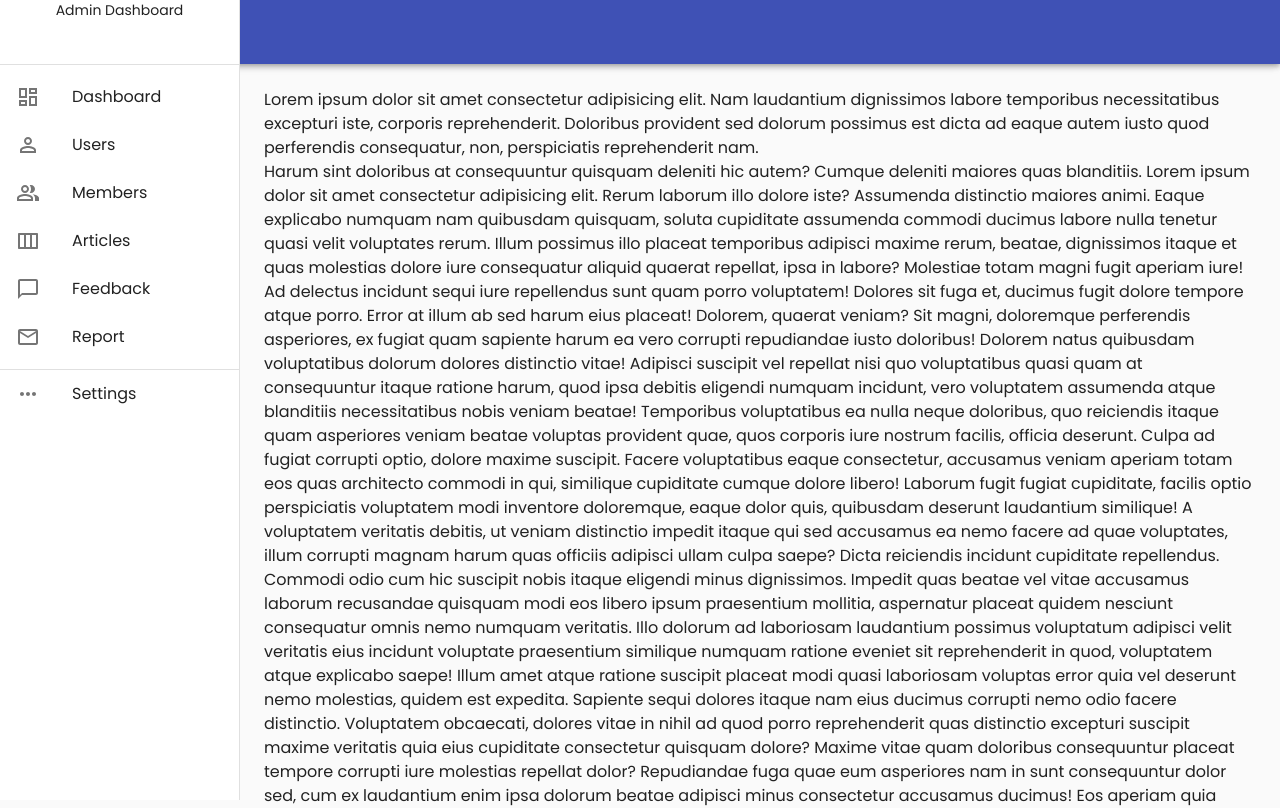
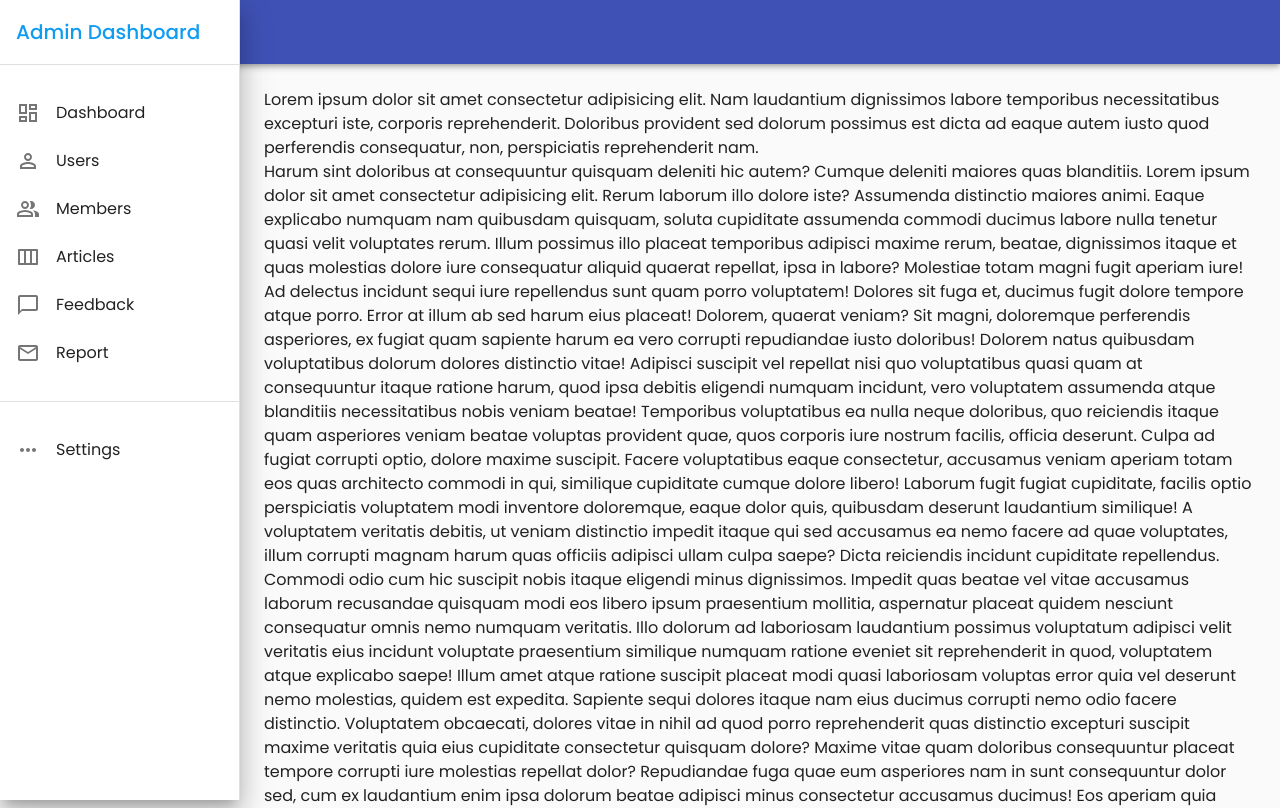
Before and after one commit to akathecoder/admin-dashboard-ts, a React (Create React App) app: page /dashboard in a window 1280 px wide. Shown: the top 808 px of the page. Built offline with nearby package versions, Linux system fonts and the light colour scheme.

Commit message:
Added Styles to Sidebar

```diff
--- a/src/assets/themes/variables.ts
+++ b/src/assets/themes/variables.ts
@@ -1,3 +1,4 @@
+// eslint-disable-next-line @typescript-eslint/no-explicit-any
 export const variables: { [key: string]: any } = {
     drawerWidth: 240,
 };
--- a/src/components/Sidebar.tsx
+++ b/src/components/Sidebar.tsx
@@ -1,7 +1,16 @@
 import React from 'react';
 
 import { createStyles, makeStyles, Theme } from '@material-ui/core/styles';
-import { Divider, Drawer, List, ListItem, ListItemIcon, ListItemText, SvgIconProps } from '@material-ui/core';
+import {
+    Divider,
+    Drawer,
+    List,
+    ListItem,
+    ListItemIcon,
+    ListItemText,
+    SvgIconProps,
+    Typography,
+} from '@material-ui/core';
 import { variables } from '../assets/themes/variables';
 import {
     PermIdentityOutlined,
@@ -12,6 +21,7 @@ import {
     MailOutlineOutlined,
     MoreHorizOutlined,
 } from '@material-ui/icons';
+import { COLORS } from '../assets/themes/colors';
 
 const drawerWidth = variables.drawerWidth;
 
@@ -26,8 +36,24 @@ const useStyles = makeStyles((theme: Theme) =>
         },
         // necessary for content to be below app bar
         toolbar: theme.mixins.toolbar,
+        drawerToolbar: {
+            display: 'table',
+            paddingLeft: '1rem',
+        },
         drawerTitle: {
-            textAlign: 'center',
+            textAlign: 'left',
+            verticalAlign: 'middle',
+            display: 'table-cell',
+            fontWeight: 500,
+            color: COLORS.AccentBlue,
+        },
+        drawerList: {
+            marginTop: '1rem',
+            marginBottom: '1rem',
+        },
+        icon: {
+            minWidth: 'unset',
+            marginRight: '1rem',
         },
     }),
 );
@@ -74,26 +100,31 @@ export const Sidebar: React.FC = () => {
                 paper: classes.drawerPaper,
             }}
             anchor="left"
+            PaperProps={{ variant: 'elevation', elevation: 16 }}
         >
-            <div className={classes.toolbar}>
-                <div className={classes.drawerTitle}>Admin Dashboard</div>
+            <div className={`${classes.toolbar} ${classes.drawerToolbar}`}>
+                <Typography variant="h6" noWrap className={classes.drawerTitle}>
+                    Admin Dashboard
+                </Typography>
             </div>
             <Divider />
-            <List>
+            <List className={classes.drawerList}>
                 {DrawerItems.map((item, index) => (
                     <ListItem button key={item.name}>
-                        <ListItemIcon>{item.icon}</ListItemIcon>
+                        <ListItemIcon className={classes.icon}>{item.icon}</ListItemIcon>
                         <ListItemText primary={item.name} key={index} />
                     </ListItem>
                 ))}
             </List>
             <Divider />
-            <ListItem button>
-                <ListItemIcon>
-                    <MoreHorizOutlined />
-                </ListItemIcon>
-                <ListItemText primary="Settings" />
-            </ListItem>
+            <List className={classes.drawerList}>
+                <ListItem button>
+                    <ListItemIcon className={classes.icon}>
+                        <MoreHorizOutlined />
+                    </ListItemIcon>
+                    <ListItemText primary="Settings" />
+                </ListItem>
+            </List>
         </Drawer>
     );
 };
```
